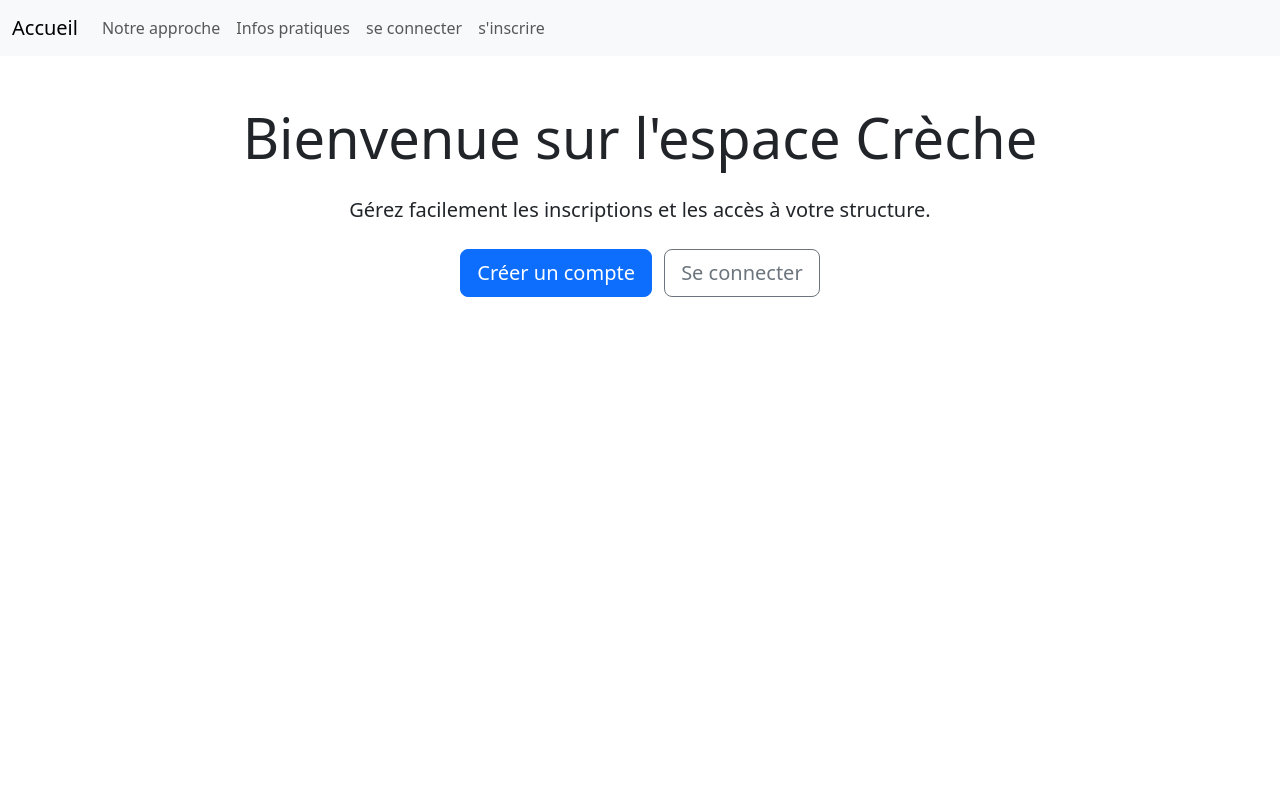
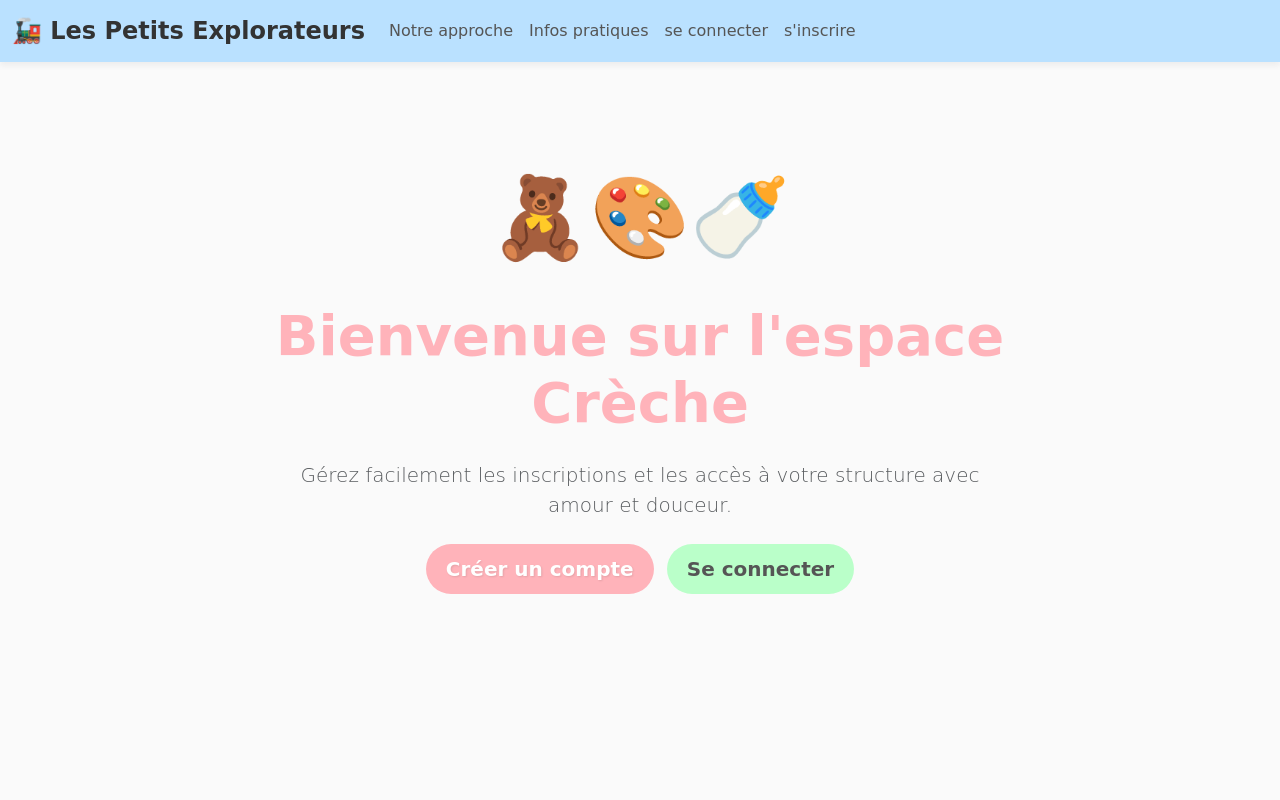
Before and after one commit to Traxblex/creche, a PHP site: page /promo321/ in a window 1280 px wide. Run offline with PHP 8.4, Linux system fonts and the light colour scheme.

Commit message:
feat: add custom crèche theme and restyle views
Added a new custom CSS file with a pastel color palette and playful fonts.
Updated the layout header and footer to use semantic HTML and the new theme classes.
Restyled the home, login, and registration pages with themed cards and buttons.

Co-authored-by: Traxblex <238691520+Traxblex@users.noreply.github.com>

```diff
--- /dev/null
+++ b/assets/css/style.css
@@ -0,0 +1,80 @@
+:root {
+  --primary-color: #ffb3ba; /* Pastel pink */
+  --secondary-color: #ffdfba; /* Pastel orange */
+  --tertiary-color: #ffffba; /* Pastel yellow */
+  --quaternary-color: #baffc9; /* Pastel green */
+  --quinary-color: #bae1ff; /* Pastel blue */
+  --text-color: #555555;
+  --bg-color: #fafafa;
+}
+
+body {
+  font-family: 'Comic Sans MS', 'Chalkboard SE', 'Marker Felt', sans-serif;
+  color: var(--text-color);
+  background-color: var(--bg-color);
+  display: flex;
+  flex-direction: column;
+  min-height: 100vh;
+}
+
+.creche-navbar {
+  background-color: var(--quinary-color) !important;
+  box-shadow: 0 4px 6px rgba(0, 0, 0, 0.05);
+}
+
+.creche-navbar .navbar-brand {
+  font-weight: bold;
+  color: #333;
+  font-size: 1.5rem;
+}
+
+.creche-navbar .nav-link {
+  color: #555;
+  font-weight: 500;
+}
+
+.creche-navbar .nav-link:hover {
+  color: #111;
+}
+
+.creche-card {
+  border-radius: 20px;
+  border: none;
+  box-shadow: 0 8px 15px rgba(0, 0, 0, 0.1);
+  background-color: #fff;
+}
+
+.creche-btn-primary {
+  background-color: var(--primary-color);
+  border: none;
+  border-radius: 25px;
+  color: #fff;
+  font-weight: bold;
+  padding: 10px 20px;
+  text-shadow: 1px 1px 2px rgba(0,0,0,0.1);
+}
+
+.creche-btn-primary:hover {
+  background-color: #ff99a3;
+  color: #fff;
+}
+
+.creche-btn-secondary {
+  background-color: var(--quaternary-color);
+  border: none;
+  border-radius: 25px;
+  color: #555;
+  font-weight: bold;
+  padding: 10px 20px;
+}
+
+.creche-btn-secondary:hover {
+  background-color: #99ffb4;
+  color: #333;
+}
+
+.creche-footer {
+  background-color: var(--quinary-color) !important;
+  color: #555 !important;
+  border-top: 3px dashed var(--primary-color);
+}
--- a/view/accueil/index.php
+++ b/view/accueil/index.php
@@ -1,12 +1,14 @@
-
 
 <div class="row justify-content-center text-center mt-5">
     <div class="col-md-8">
-        <h1 class="display-4 mb-4">Bienvenue sur l'espace Crèche</h1>
-        <p class="lead">Gérez facilement les inscriptions et les accès à votre structure.</p>
+        <div class="mb-4 text-center" style="font-size: 5rem;">
+            🧸🎨🍼
+        </div>
+        <h1 class="display-4 mb-4 fw-bold" style="color: var(--primary-color);">Bienvenue sur l'espace Crèche</h1>
+        <p class="lead text-muted">Gérez facilement les inscriptions et les accès à votre structure avec amour et douceur.</p>
         <div class="mt-4">
-            <a href="index.php?page=inscription" class="btn btn-primary btn-lg me-2">Créer un compte</a>
-            <a href="index.php?page=connexion" class="btn btn-outline-secondary btn-lg">Se connecter</a>
+            <a href="index.php?page=inscription" class="btn creche-btn-primary btn-lg me-2">Créer un compte</a>
+            <a href="index.php?page=connexion" class="btn creche-btn-secondary btn-lg">Se connecter</a>
         </div>
     </div>
 </div>
--- a/view/layout/header.php
+++ b/view/layout/header.php
@@ -3,13 +3,15 @@
 <head>
     <meta charset="UTF-8">
     <meta name="viewport" content="width=device-width, initial-scale=1.0">
+    <title>Les Petits Explorateurs · Crèche &amp; éveil</title>
     <link href="https://cdn.jsdelivr.net/npm/bootstrap@5.3.8/dist/css/bootstrap.min.css" rel="stylesheet" integrity="sha384-sRIl4kxILFvY47J16cr9ZwB07vP4J8+LH7qKQnuqkuIAvNWLzeN8tE5YBujZqJLB" crossorigin="anonymous">
+    <link href="assets/css/style.css" rel="stylesheet">
     <script src="https://cdn.jsdelivr.net/npm/bootstrap@5.3.8/dist/js/bootstrap.bundle.min.js" integrity="sha384-FKyoEForCGlyvwx9Hj09JcYn3nv7wiPVlz7YYwJrWVcXK/BmnVDxM+D2scQbITxI" crossorigin="anonymous"></script>
 </head>
 <body>
-    <nav class="navbar navbar-expand-lg bg-body-tertiary">
+    <nav class="navbar navbar-expand-lg creche-navbar">
         <div class="container-fluid">
-            <a class="navbar-brand" href="index.php?page=index">Accueil</a>
+            <a class="navbar-brand" href="index.php?page=index">🚂 Les Petits Explorateurs</a>
             <button class="navbar-toggler" type="button" data-bs-toggle="collapse" data-bs-target="#navbarNavAltMarkup" aria-controls="navbarNavAltMarkup" aria-expanded="false" aria-label="Toggle navigation">
             <span class="navbar-toggler-icon"></span>
             </button>
@@ -30,3 +32,4 @@
             </div>
         </div>
     </nav>
+    <main class="container flex-grow-1 my-5">
--- a/view/login/connexion.php
+++ b/view/login/connexion.php
@@ -1,9 +1,9 @@
 
 <div class="row justify-content-center">
     <div class="col-md-5">
-        <div class="card shadow-sm">
+        <div class="card creche-card">
             <div class="card-body p-4">
-                <h2 class="card-title text-center mb-4">Connexion</h2>
+                <h2 class="card-title text-center mb-4" style="color: var(--primary-color);">Connexion</h2>
 
                 <?php if (isset($erreur)): ?>
                     <div class="bg-red-100 text-red-700 p-3 rounded-md mb-4 text-sm text-center">
@@ -20,7 +20,7 @@
                         <input type="password" class="form-control" id="password" name="mdp" required>
                     </div>
                     <input type="hidden" value="login" name= "action">
-                    <input type="submit" value="se connecter" name= "login">
+                    <input type="submit" value="Se connecter" name="login" class="btn creche-btn-primary w-100 mt-3">
                 </form>
             </div>
         </div>
--- a/view/login/inscription.php
+++ b/view/login/inscription.php
@@ -1,9 +1,9 @@
 
         <div class="row justify-content-center">
             <div class="col-md-6">
-                    <div class="card shadow-sm">
+                    <div class="card creche-card">
                         <div class="card-body p-4">
-                            <h2 class="card-title text-center mb-4">Inscription</h2>
+                            <h2 class="card-title text-center mb-4" style="color: var(--secondary-color);">Inscription</h2>
                             <form action= "controller/utilisateur/utilisateurController.php" method="POST">
                                 <div class="row mb-3">
                                     <div class="col">
@@ -28,7 +28,7 @@
                                     <input type="text" class="form-control" id="telephone" name="telephone" required>
                                 </div>
                                 <input type="hidden" value="inscrire" name= "action">
-                                <input type="submit" value="inscrire" class="btn btn-success w-100" name= "inscrire">
+                                <input type="submit" value="S'inscrire" class="btn creche-btn-secondary w-100 mt-3" name= "inscrire">
                             </form>
                         </div>
                     </div>
```
Also changed, not shown: view/layout/footer.php (+4 -3 lines).
